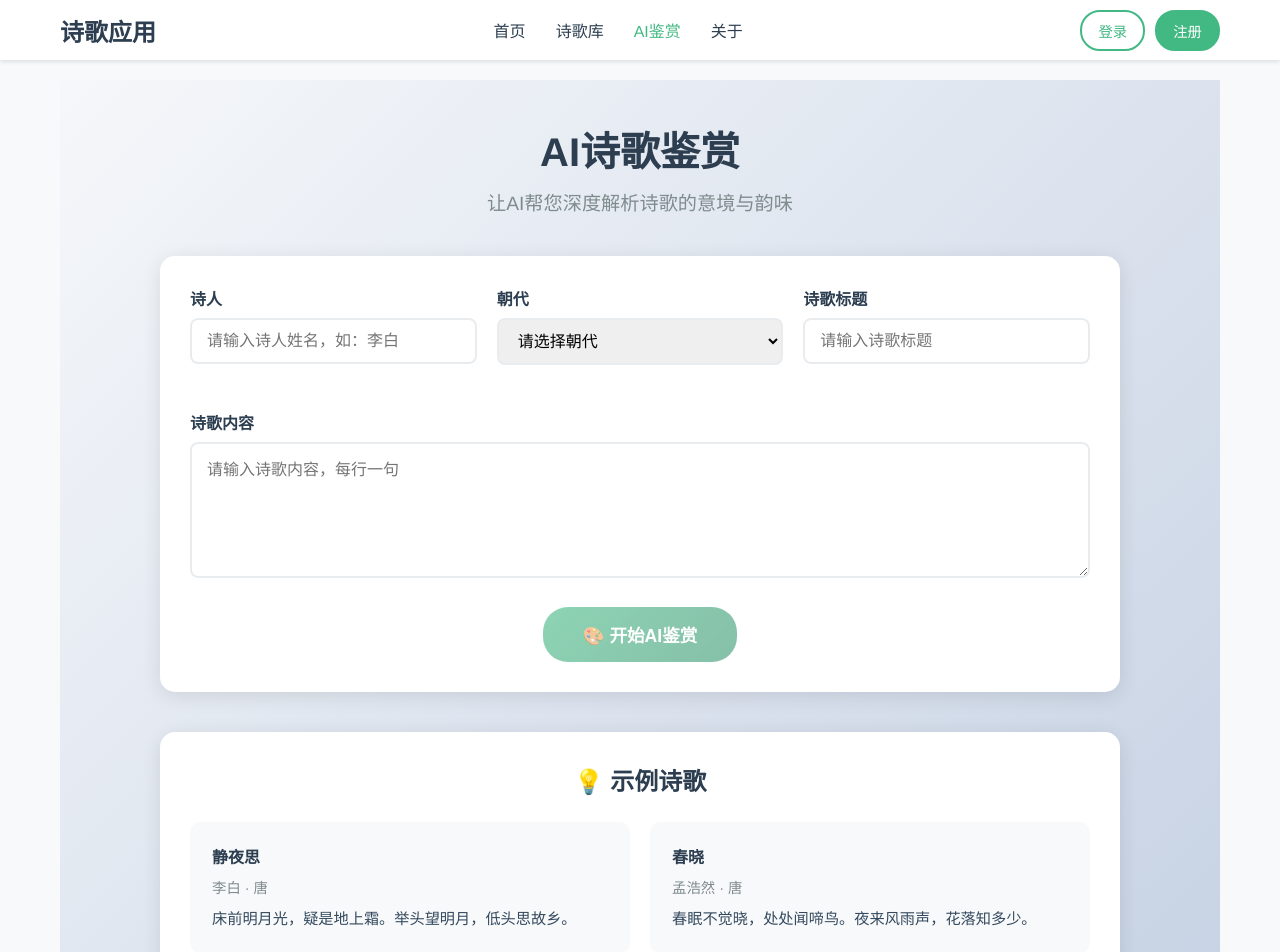
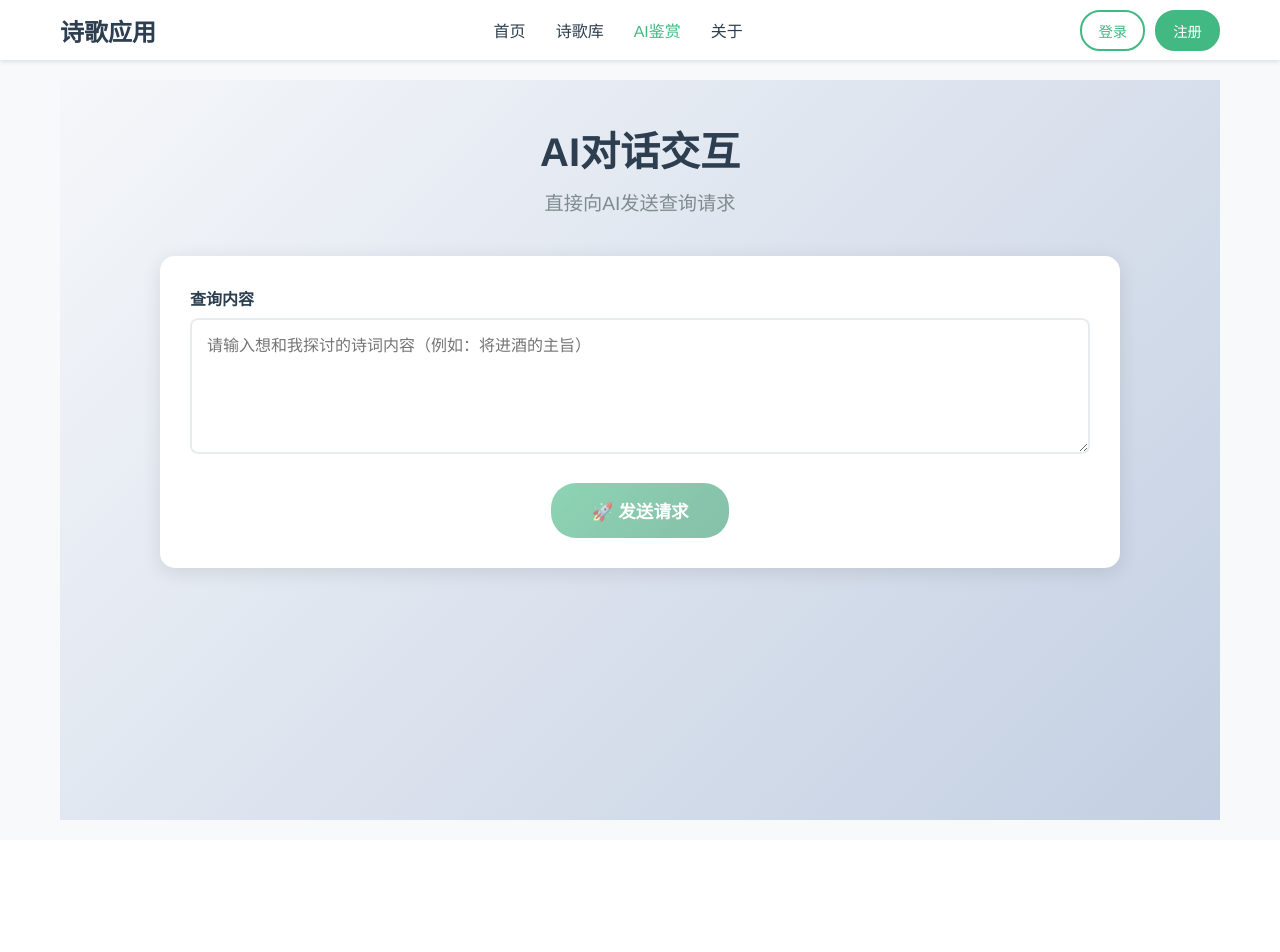
Before and after one commit to zhang-sheng-jie/-, a Vue app: page /ai-analysis in a window 1280 px wide. Shown: the top 952 px of the page. After the commit the page ends 840 px from the top, so only its background shows below. Built offline with nearby package versions, Linux system fonts and the light colour scheme.

Commit message:
完善AI鉴赏诗词

```diff
--- a/package.json
+++ b/package.json
@@ -19,7 +19,9 @@
   "license": "MIT",
   "dependencies": {
     "@supabase/supabase-js": "^2.39.7",
+    "axios": "^1.12.2",
     "element-plus": "^2.11.4",
+    "marked": "^16.4.1",
     "vue": "^3.3.4",
     "vue-router": "^4.2.4",
     "vuex": "^4.1.0"
--- a/src/views/AIAnalysis.vue
+++ b/src/views/AIAnalysis.vue
@@ -2,266 +2,120 @@
   <div class="ai-analysis">
     <div class="container">
       <div class="page-header">
-        <h1 class="page-title">AI诗歌鉴赏</h1>
-        <p class="page-subtitle">让AI帮您深度解析诗歌的意境与韵味</p>
+        <h1 class="page-title">AI对话交互</h1>
+        <p class="page-subtitle">直接向AI发送查询请求</p>
       </div>
 
       <div class="analysis-form">
-        <div class="form-grid">
-          <!-- 诗人输入 -->
-          <div class="form-group">
-            <label for="poet" class="form-label">诗人</label>
-            <input
-              id="poet"
-              v-model="formData.poet"
-              type="text"
-              class="form-input"
-              placeholder="请输入诗人姓名，如：李白"
-              @input="clearAnalysis"
-            />
-          </div>
-
-          <!-- 朝代选择 -->
-          <div class="form-group">
-            <label for="dynasty" class="form-label">朝代</label>
-            <select
-              id="dynasty"
-              v-model="formData.dynasty"
-              class="form-select"
-              @change="clearAnalysis"
-            >
-              <option value="">请选择朝代</option>
-              <option value="先秦">先秦</option>
-              <option value="汉">汉</option>
-              <option value="魏晋">魏晋</option>
-              <option value="南北朝">南北朝</option>
-              <option value="隋">隋</option>
-              <option value="唐">唐</option>
-              <option value="宋">宋</option>
-              <option value="元">元</option>
-              <option value="明">明</option>
-              <option value="清">清</option>
-              <option value="近代">近代</option>
-              <option value="现代">现代</option>
-            </select>
-          </div>
-
-          <!-- 诗歌标题 -->
-          <div class="form-group">
-            <label for="title" class="form-label">诗歌标题</label>
-            <input
-              id="title"
-              v-model="formData.title"
-              type="text"
-              class="form-input"
-              placeholder="请输入诗歌标题"
-              @input="clearAnalysis"
-            />
-          </div>
-        </div>
-
-        <!-- 诗歌内容 -->
         <div class="form-group">
-          <label for="content" class="form-label">诗歌内容</label>
+          <label for="query" class="form-label">查询内容</label>
           <textarea
-            id="content"
-            v-model="formData.content"
+            id="query"
+            v-model="formData.query"
             class="form-textarea"
-            placeholder="请输入诗歌内容，每行一句"
+            placeholder="请输入想和我探讨的诗词内容（例如：将进酒的主旨）"
             rows="6"
-            @input="clearAnalysis"
+            @input="clearResult"
           ></textarea>
         </div>
 
-        <!-- 开始分析按钮 -->
         <div class="form-actions">
           <button
             class="analyze-btn"
-            :class="{ loading: isAnalyzing }"
-            :disabled="!canAnalyze || isAnalyzing"
-            @click="startAnalysis"
+            :class="{ loading: isLoading }"
+            :disabled="!canSubmit || isLoading"
+            @click="sendRequest"
           >
-            <span v-if="!isAnalyzing">🎨 开始AI鉴赏</span>
-            <span v-else>⏳ 分析中...</span>
+            <span v-if="!isLoading">🚀 发送请求</span>
+            <span v-else>⏳ 处理中...</span>
           </button>
         </div>
       </div>
 
-      <!-- 分析结果 -->
-      <div v-if="analysisResult" class="analysis-result">
-        <h2 class="result-title">AI鉴赏结果</h2>
-        <div class="result-content">
-          <div class="result-section">
-            <h3>📖 诗歌基本信息</h3>
-            <div class="poem-info">
-              <p><strong>标题：</strong>{{ analysisResult.title }}</p>
-              <p><strong>作者：</strong>{{ analysisResult.author }}</p>
-              <p><strong>朝代：</strong>{{ analysisResult.dynasty }}</p>
-            </div>
-          </div>
-
-          <div class="result-section">
-            <h3>🎯 主题思想</h3>
-            <p class="theme-content">{{ analysisResult.theme }}</p>
-          </div>
-
-          <div class="result-section">
-            <h3>🎨 艺术特色</h3>
-            <p class="artistic-features">{{ analysisResult.artisticFeatures }}</p>
-          </div>
-
-          <div class="result-section">
-            <h3>💭 意境赏析</h3>
-            <p class="appreciation">{{ analysisResult.appreciation }}</p>
-          </div>
-
-          <div class="result-section">
-            <h3>🌟 经典名句</h3>
-            <div class="famous-lines">
-              <p v-for="(line, index) in analysisResult.famousLines" :key="index" class="famous-line">
-                "{{ line }}"
-              </p>
-            </div>
-          </div>
-        </div>
-      </div>
-
-      <!-- 示例诗歌 -->
-      <div class="example-poems">
-        <h3 class="example-title">💡 示例诗歌</h3>
-        <div class="example-grid">
-          <div
-            v-for="example in examplePoems"
-            :key="example.id"
-            class="example-card"
-            @click="fillExample(example)"
-          >
-            <h4>{{ example.title }}</h4>
-            <p class="example-author">{{ example.author }} · {{ example.dynasty }}</p>
-            <p class="example-content">{{ example.content }}</p>
-          </div>
-        </div>
+      <div v-if="responseResult" class="analysis-result">
+        <h2 class="result-title">响应结果</h2>
+        <div class="result-content" v-html="formatResponse(responseResult)"></div>
       </div>
     </div>
   </div>
 </template>
 
 <script>
+import axios from 'axios';
+import { marked } from 'marked';
+
 export default {
   name: 'AIAnalysis',
   data() {
     return {
-      formData: {
-        poet: '',
-        dynasty: '',
-        title: '',
-        content: ''
-      },
-      isAnalyzing: false,
-      analysisResult: null,
-      examplePoems: [
-        {
-          id: 1,
-          title: '静夜思',
-          author: '李白',
-          dynasty: '唐',
-          content: '床前明月光，疑是地上霜。举头望明月，低头思故乡。'
-        },
-        {
-          id: 2,
-          title: '春晓',
-          author: '孟浩然',
-          dynasty: '唐',
-          content: '春眠不觉晓，处处闻啼鸟。夜来风雨声，花落知多少。'
-        },
-        {
-          id: 3,
-          title: '登鹳雀楼',
-          author: '王之涣',
-          dynasty: '唐',
-          content: '白日依山尽，黄河入海流。欲穷千里目，更上一层楼。'
-        }
-      ]
-    }
+      formData: { query: '' },
+      isLoading: false,
+      responseResult: null
+    };
   },
   computed: {
-    canAnalyze() {
-      return this.formData.title && this.formData.content && this.formData.poet
+    canSubmit() {
+      return this.formData.query.trim() !== '';
     }
   },
   methods: {
-    clearAnalysis() {
-      this.analysisResult = null
+    clearResult() {
+      this.responseResult = null;
     },
+    async sendRequest() {
+      if (!this.canSubmit) return;
 
-    async startAnalysis() {
-      if (!this.canAnalyze) return
+      this.isLoading = true;
+      this.responseResult = null;
 
-      this.isAnalyzing = true
-
-      // 模拟AI分析过程
       try {
-        await new Promise(resolve => setTimeout(resolve, 2000))
-
-        this.analysisResult = {
-          title: this.formData.title,
-          author: this.formData.poet,
-          dynasty: this.formData.dynasty,
-          theme: this.generateTheme(),
-          artisticFeatures: this.generateArtisticFeatures(),
-          appreciation: this.generateAppreciation(),
-          famousLines: this.extractFamousLines()
-        }
+        const response = await axios.post(
+          '/api/webhook/4322efde-fd16-42cc-909a-635f14c6b070',
+          {
+            input: this.formData.query
+          },
+          {
+            headers: {
+              'Content-Type': 'application/json'
+            },
+            timeout: 60000 // 延长超时时间至60秒
+          }
+        );
+        const payload = response.data;
+        this.responseResult = this.extractOutput(payload);
       } catch (error) {
-        console.error('分析失败:', error)
+        console.error('请求失败:', error);
+        this.responseResult = `### 请求失败
+错误信息: ${error.message || '未知错误'}`;
       } finally {
-        this.isAnalyzing = false
+        this.isLoading = false;
       }
     },
-
-    generateTheme() {
-      const themes = [
-        '这首诗表达了诗人对故乡的深切思念之情，通过明月这一意象，将游子的思乡之情表现得淋漓尽致。',
-        '诗歌描绘了春天的美好景象，展现了诗人对大自然的热爱和对生活的积极态度。',
-        '这首诗体现了诗人积极向上的人生态度，鼓励人们不断进取，追求更高的境界。'
-      ]
-      return themes[Math.floor(Math.random() * themes.length)]
+    extractOutput(data) {
+      try {
+        if (typeof data === 'string') return data;
+        if (Array.isArray(data)) {
+          const item = data.find(d => d && typeof d.output === 'string');
+          if (item) return item.output;
+        }
+        if (data && typeof data.output === 'string') return data.output;
+        if (data && Array.isArray(data.data)) {
+          const item = data.data.find(d => d && typeof d.output === 'string');
+          if (item) return item.output;
+        }
+      } catch (e) {
+        // 忽略解析异常，走兜底
+      }
+      return typeof data === 'string' ? data : '';
     },
-
-    generateArtisticFeatures() {
-      const features = [
-        '语言简练明快，意境深远。运用了比喻、对偶等修辞手法，增强了诗歌的表现力。',
-        '诗歌节奏明快，韵律和谐。通过细腻的描写，展现了诗人高超的艺术造诣。',
-        '结构严谨，层次分明。前两句写景，后两句抒情，情景交融，相得益彰。'
-      ]
-      return features[Math.floor(Math.random() * features.length)]
-    },
-
-    generateAppreciation() {
-      const appreciations = [
-        '整首诗意境优美，情感真挚。诗人通过简单的语言，表达了深刻的人生哲理，令人回味无穷。',
-        '诗歌画面感强，读来如临其境。诗人巧妙地将个人情感与自然景物相结合，创造了独特的艺术境界。',
-        '这首诗语言质朴，情感真挚。通过对日常生活的描写，展现了诗人对生活的热爱和对美的追求。'
-      ]
-      return appreciations[Math.floor(Math.random() * appreciations.length)]
-    },
-
-    extractFamousLines() {
-      const lines = this.formData.content.split('\n').filter(line => line.trim())
-      return lines.slice(0, 2) // 取前两句作为名句
-    },
-
-    fillExample(example) {
-      this.formData = {
-        poet: example.author,
-        dynasty: example.dynasty,
-        title: example.title,
-        content: example.content
-      }
-      this.clearAnalysis()
+    formatResponse(data) {
+      const text = typeof data === 'string'
+        ? data
+        : this.extractOutput(data) || JSON.stringify(data, null, 2);
+      return marked.parse(text);
     }
   }
-}
+};
 </script>
 
 <style lang="scss" scoped>
@@ -300,13 +154,6 @@ export default {
   padding: 30px;
   box-shadow: 0 4px 20px rgba(0, 0, 0, 0.1);
   margin-bottom: 40px;
-}
-
-.form-grid {
-  display: grid;
-  grid-template-columns: repeat(auto-fit, minmax(250px, 1fr));
-  gap: 20px;
-  margin-bottom: 20px;
 }
 
 .form-group {
@@ -394,92 +241,46 @@ export default {
   font-weight: 600;
 }
 
-.result-section {
-  margin-bottom: 30px;
-
-  h3 {
-    font-size: 1.2rem;
-    color: #42b883;
-    margin-bottom: 15px;
-    font-weight: 600;
-  }
-}
-
-.poem-info p {
-  margin-bottom: 8px;
-  color: #34495e;
-}
-
-.theme-content,
-.artistic-features,
-.appreciation {
+.result-content {
   line-height: 1.8;
   color: #2c3e50;
   font-size: 1.05rem;
-}
 
-.famous-lines {
-  .famous-line {
-    font-style: italic;
-    color: #e74c3c;
-    font-size: 1.1rem;
-    margin-bottom: 10px;
-    padding-left: 20px;
-    border-left: 3px solid #42b883;
-  }
-}
-
-.example-poems {
-  background: white;
-  border-radius: 15px;
-  padding: 30px;
-  box-shadow: 0 4px 20px rgba(0, 0, 0, 0.1);
-}
-
-.example-title {
-  font-size: 1.5rem;
-  color: #2c3e50;
-  margin-bottom: 25px;
-  text-align: center;
-  font-weight: 600;
-}
-
-.example-grid {
-  display: grid;
-  grid-template-columns: repeat(auto-fit, minmax(300px, 1fr));
-  gap: 20px;
-}
-
-.example-card {
-  background: #f8f9fa;
-  border-radius: 10px;
-  padding: 20px;
-  cursor: pointer;
-  transition: all 0.3s ease;
-  border: 2px solid transparent;
-
-  &:hover {
-    transform: translateY(-3px);
-    box-shadow: 0 6px 15px rgba(0, 0, 0, 0.1);
-    border-color: #42b883;
+  // Basic Markdown rendering styles (you might want to expand these)
+  h1, h2, h3, h4, h5, h6 {
+    color: #42b883;
+    margin-top: 1em;
+    margin-bottom: 0.5em;
   }
 
-  h4 {
-    color: #2c3e50;
-    margin-bottom: 8px;
-    font-weight: 600;
+  p {
+    margin-bottom: 1em;
   }
 
-  .example-author {
-    color: #7f8c8d;
-    font-size: 0.9rem;
-    margin-bottom: 10px;
+  ul, ol {
+    margin-left: 20px;
+    margin-bottom: 1em;
   }
 
-  .example-content {
-    color: #34495e;
-    line-height: 1.6;
-    font-size: 0.95rem;
+  pre {
+    background-color: #f4f4f4;
+    padding: 10px;
+    border-radius: 5px;
+    overflow-x: auto;
+  }
+
+  code {
+    font-family: 'SFMono-Regular', Consolas, 'Liberation Mono', Menlo, Courier, monospace;
+    background-color: #f4f4f4;
+    padding: 2px 4px;
+    border-radius: 3px;
+  }
+
+  blockquote {
+    border-left: 4px solid #ccc;
+    margin-left: 0;
+    padding-left: 1em;
+    color: #666;
   }
 }
 
@@ -489,17 +290,8 @@ export default {
   }
 
   .analysis-form,
-  .analysis-result,
-  .example-poems {
+  .analysis-result {
     padding: 20px;
-  }
-
-  .form-grid {
-    grid-template-columns: 1fr;
-  }
-
-  .example-grid {
-    grid-template-columns: 1fr;
   }
 }
 </style>
```
Also changed, not shown: vue.config.js (+13 -2 lines), 1 other file (tests, documents, lock files or other folders).
